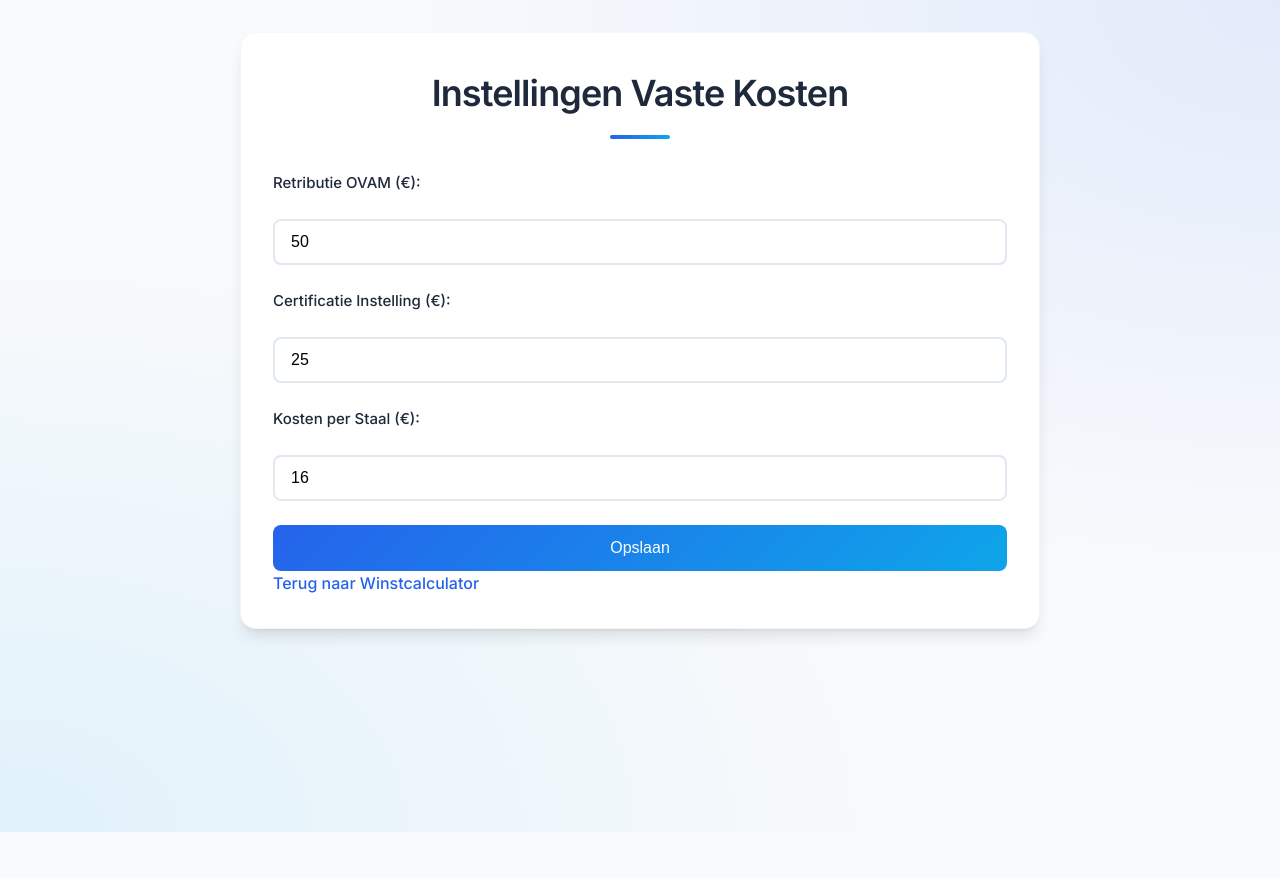
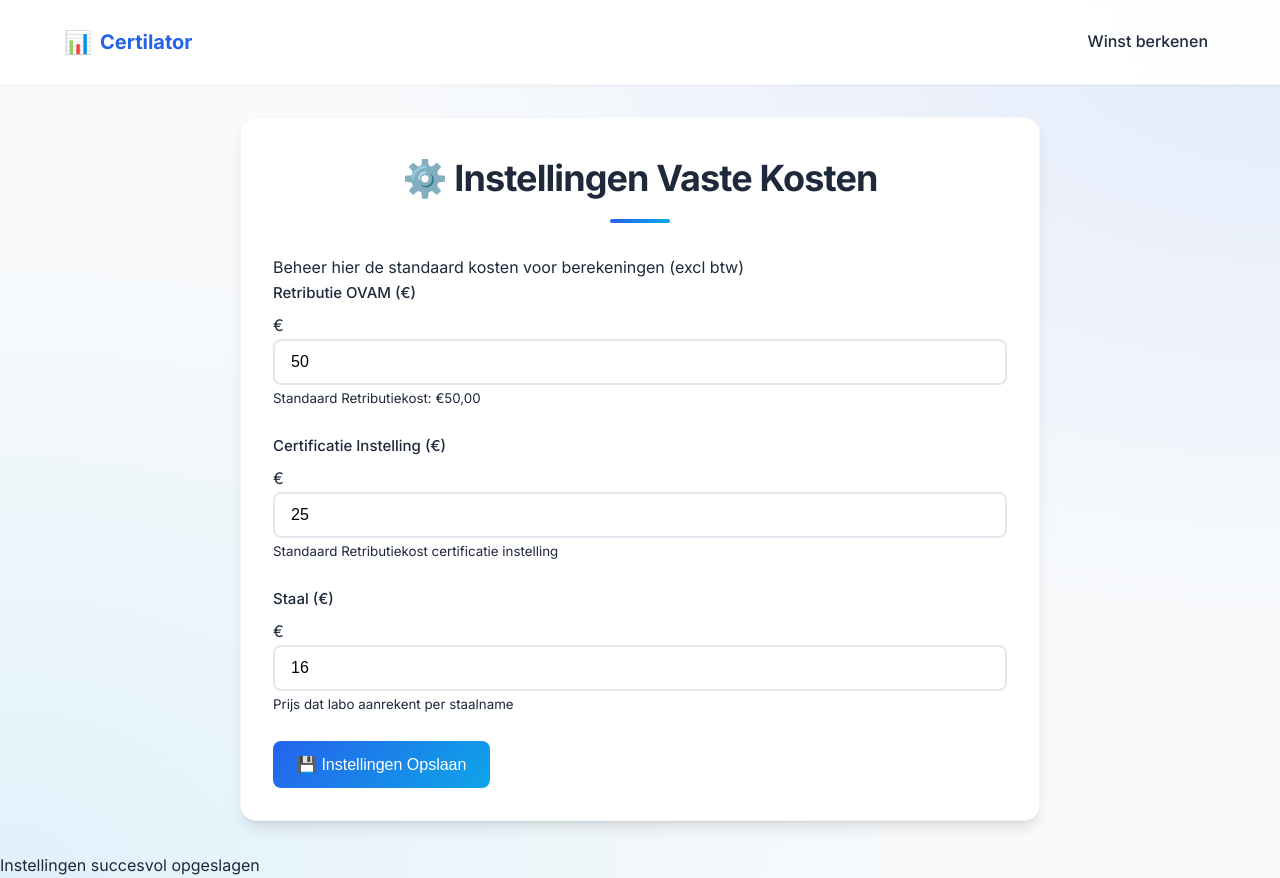
Before and after one commit to zakaahm/CertiLator, a plain HTML site: page Calculator/settings.html in a window 1280 px wide. Before the commit the page ends 832 px from the top, so only its background shows below. Drawn offline with Linux system fonts and the light colour scheme.

Commit message:
Update settings.html

```diff
--- a/Calculator/settings.html
+++ b/Calculator/settings.html
@@ -3,31 +3,103 @@
 <head>
   <meta charset="UTF-8">
   <meta name="viewport" content="width=device-width, initial-scale=1.0">
-  <title>Instellingen Vaste Kosten</title>
+  <meta name="theme-color" content="#2563eb">
+  <title>Instellingen | Winstcalculator</title>
   <link rel="stylesheet" href="styles.css">
-  <link href="https://fonts.googleapis.com/css2?family=Inter:wght@400;500;600&display=swap" rel="stylesheet">
+  <link href="https://fonts.googleapis.com/css2?family=Inter:wght@400;500;600;700&display=swap" rel="stylesheet">
 </head>
 <body>
-  <div class="container">
-    <h1>Instellingen Vaste Kosten</h1>
-    <form id="settingsForm">
-      <label for="ovamFee">Retributie OVAM (€):</label>
-      <input type="number" id="ovamFee" value="50" step="0.01">
+  <!-- Navigation Header -->
+  <header class="nav-container">
+    <nav class="nav-links">
+      <a href="index.html" class="nav-logo">Certilator</a>
+      <div class="nav-items">
+        <a href="index.html">Winst berkenen</a>
+      </div>
+    </nav>
+  </header>
 
-      <label for="certificationFee">Certificatie Instelling (€):</label>
-      <input type="number" id="certificationFee" value="25" step="0.01">
+  <main>
+    <div class="container settings-container">
+      <header class="page-header">
+        <h1>
+          <span class="header-icon">⚙️</span>
+          Instellingen Vaste Kosten
+        </h1>
+        <p class="header-description">Beheer hier de standaard kosten voor berekeningen (excl btw)</p>
+      </header>
 
-      <label for="sampleCost">Kosten per Staal (€):</label>
-      <input type="number" id="sampleCost" value="16" step="0.01">
+      <section class="settings-section">
+        <form id="settingsForm" class="settings-form">
+          <div class="form-group">
+            <label for="ovamFee">
+              Retributie OVAM (€)
+            </label>
+            <div class="input-wrapper">
+              <span class="input-prefix">€</span>
+              <input
+                type="number"
+                id="ovamFee"
+                value="50"
+                step="0.01"
+                class="currency-input"
+                aria-describedby="ovamHelp">
+              <small id="ovamHelp" class="helper-text">Standaard Retributiekost: €50,00</small>
+            </div>
+          </div>
 
-      <button type="button" onclick="saveSettings()">Opslaan</button>
-    </form>
+          <div class="form-group">
+            <label for="certificationFee">
+              Certificatie Instelling (€)
+            </label>
+            <div class="input-wrapper">
+              <span class="input-prefix">€</span>
+              <input
+                type="number"
+                id="certificationFee"
+                value="25"
+                step="0.01"
+                class="currency-input"
+                aria-describedby="certHelp">
+              <small id="certHelp" class="helper-text">Standaard Retributiekost certificatie instelling</small>
+            </div>
+          </div>
 
-    <div class="link">
-      <a href="index.html">Terug naar Winstcalculator</a>
+          <div class="form-group">
+            <label for="sampleCost">
+              Staal (€)
+            </label>
+            <div class="input-wrapper">
+              <span class="input-prefix">€</span>
+              <input
+                type="number"
+                id="sampleCost"
+                value="16"
+                step="0.01"
+                class="currency-input"
+                aria-describedby="sampleHelp">
+              <small id="sampleHelp" class="helper-text">Prijs dat labo aanrekent per staalname</small>
+            </div>
+          </div>
+
+          <div class="form-actions">
+            <button type="button" onclick="saveSettings()" class="primary-btn">
+              <span class="btn-icon">💾</span>
+              Instellingen Opslaan
+            </button>
+          </div>
+        </form>
+      </section>
+
     </div>
+  </main>
+
+  <!-- Success Notification -->
+  <div class="notification" id="saveNotification">
+    Instellingen succesvol opgeslagen
   </div>
 
   <script src="settings.js"></script>
+  <script src="auth.js"></script>
 </body>
 </html>
```
